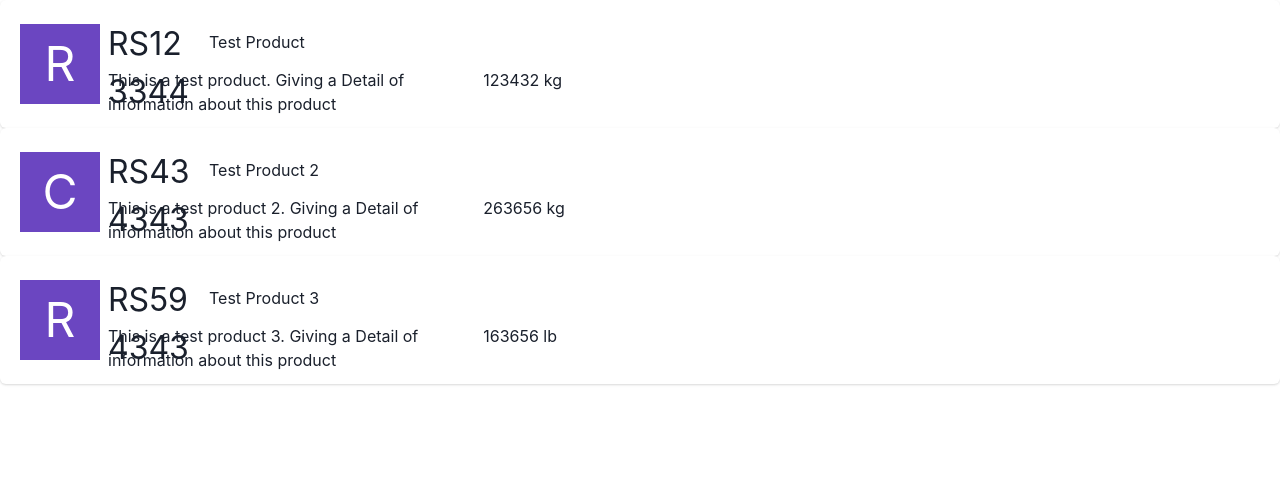
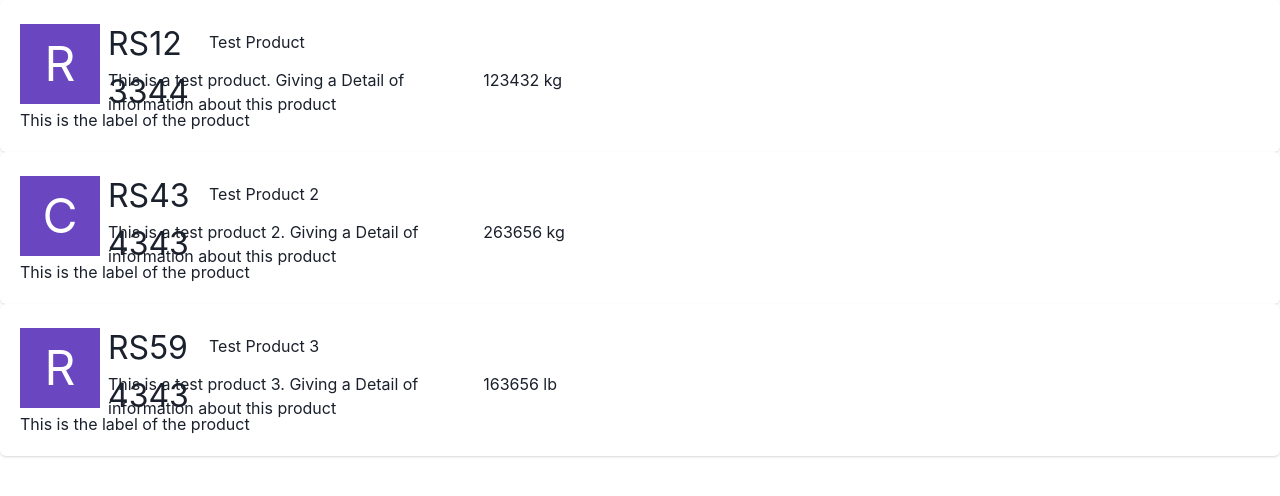
Before and after one commit to thirteenbytes/test-app, a React (Create React App) app: page / in a window 1280 px wide. Shown: the top 496 px of the page. Built offline with nearby package versions, Linux system fonts and the light colour scheme; the HTML template or start-up script is replaced by a standard one.

Commit message:
additions

```diff
--- a/src/App.tsx
+++ b/src/App.tsx
@@ -1,5 +1,5 @@
 import './App.css';
-import { Box, Card, CardBody, ChakraProvider, HStack, Text, VStack } from '@chakra-ui/react';
+import { Box, Card, CardBody, ChakraProvider, Divider, HStack, Text, VStack } from '@chakra-ui/react';
 import ProductCard from './components/ProductCard';
 import { IProductResponse } from './data/IProductResponse';
 
@@ -13,7 +13,8 @@ function App() {
       Name: "Test Product",
       Description: "This is a test product. Giving a Detail of information about this product",
       Weight: 123432,
-      WeightUom: "kg"
+      WeightUom: "kg",
+      Label: "This is the label of the product"
     },
     {
       Id: "RS434343",
@@ -21,7 +22,8 @@ function App() {
       Name: "Test Product 2",
       Description: "This is a test product 2. Giving a Detail of information about this product",
       Weight: 263656,
-      WeightUom: "kg"
+      WeightUom: "kg",
+      Label: "This is the label of the product"
     },
     {
       Id: "RS594343",
@@ -29,7 +31,8 @@ function App() {
       Name: "Test Product 3",
       Description: "This is a test product 3. Giving a Detail of information about this product",
       Weight: 163656,
-      WeightUom: "lb"
+      WeightUom: "lb",
+      Label: "This is the label of the product"
     }
   ];
 
--- a/src/components/ProductCard.tsx
+++ b/src/components/ProductCard.tsx
@@ -24,6 +24,9 @@ export default function ProductCard({ product }: IProps) {
                         </HStack>
                     </VStack>
                 </HStack>
+                <HStack>
+                    <Text width='100%'>{product.Label}</Text>
+                </HStack>
             </CardBody>
         </Card>
     )
--- a/src/data/IProductResponse.ts
+++ b/src/data/IProductResponse.ts
@@ -5,4 +5,5 @@ export interface IProductResponse {
     Description: string;
     Weight: number;
     WeightUom: string;
+    Label: string;
 }
```
Also changed, not shown: 1 other file (tests, documents, lock files or other folders).
